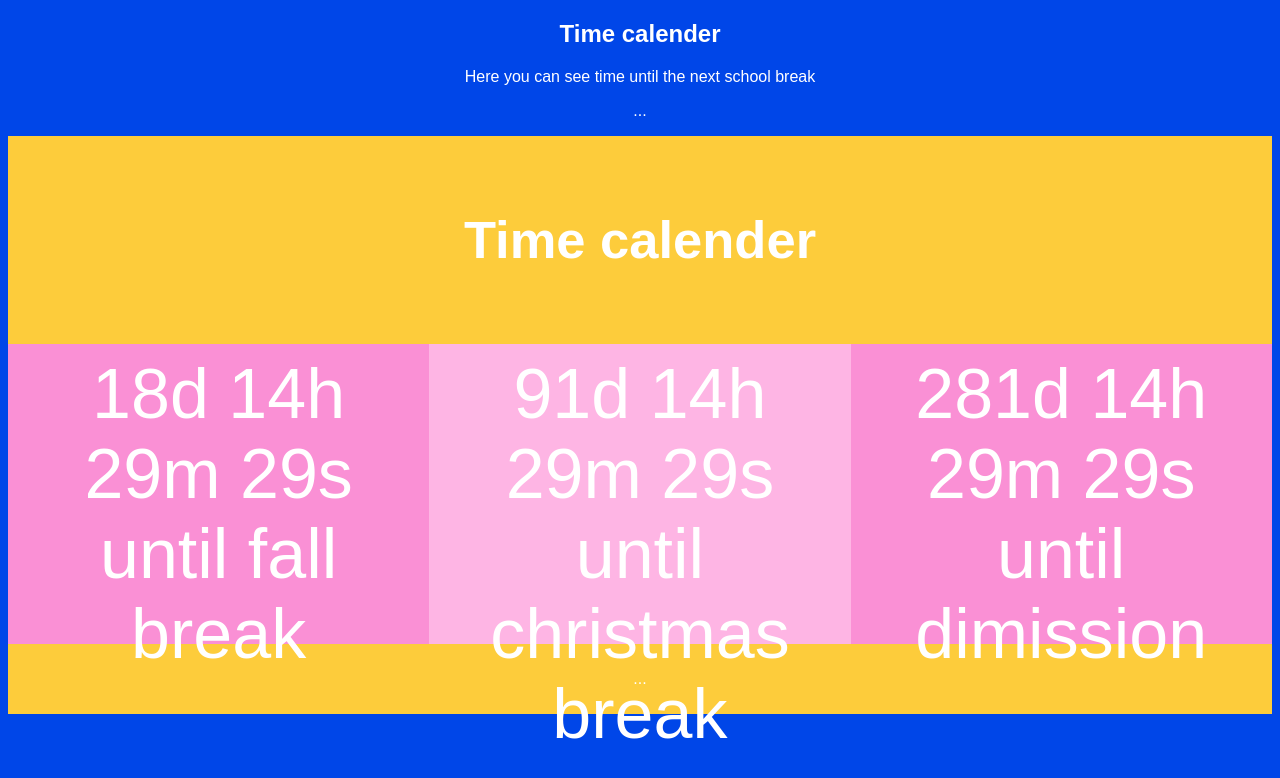
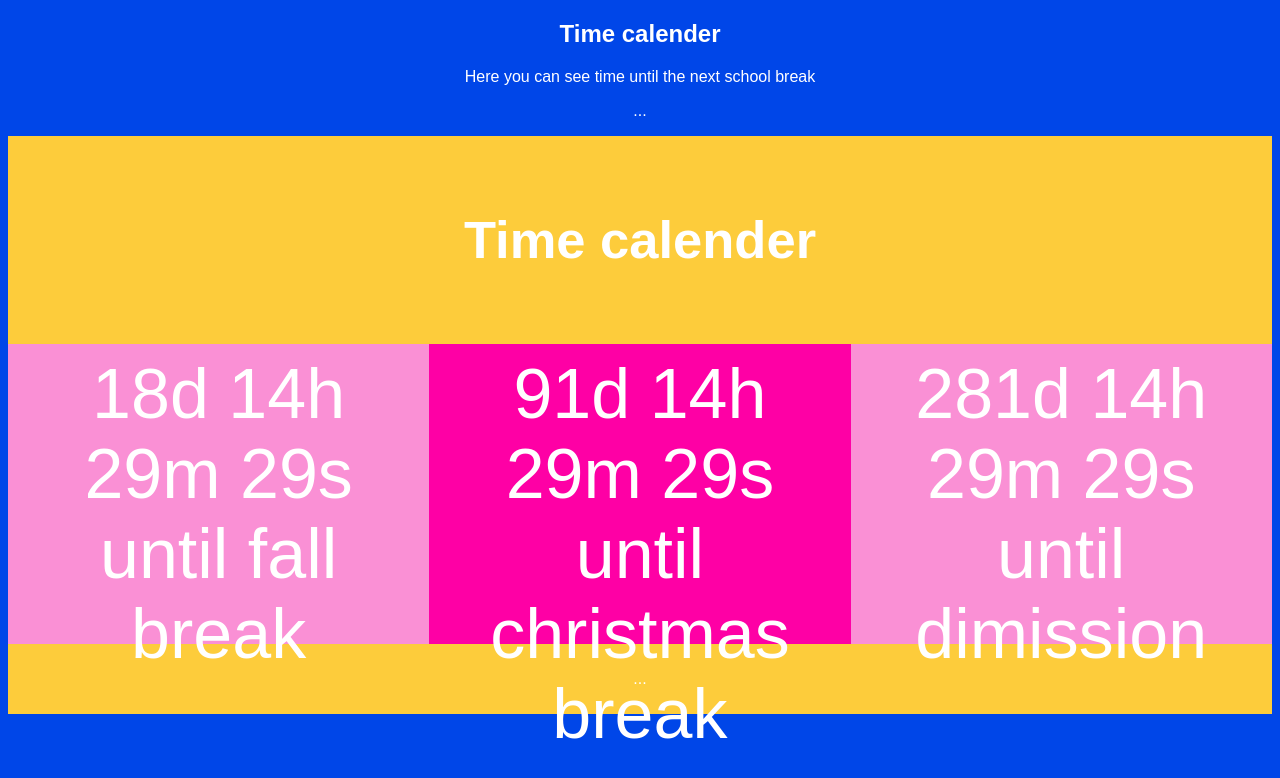
Before and after one commit to EmilieBentsen/Clock_Website, a website: page public/frontpage.html in a window 1280 px wide. Drawn offline with Linux system fonts and the light colour scheme.

Commit message:
test, red column

```diff
--- a/public/frontpage.html
+++ b/public/frontpage.html
@@ -22,7 +22,7 @@
 
 <div class="row">
   <div class="column" id="column1" style="background-color:rgb(250, 144, 213);">loading countdown...</div>
-  <div class="column" id="column2" style="background-color:rgb(254, 181, 228);">loading countdown...</div>
+  <div class="column" id="column2" style="background-color:rgb(254, 0, 165);">loading countdown...</div>
   <div class="column" id="column3" style="background-color:rgb(250, 144, 213);">loading countdown...</div>
 </div>
 
```
